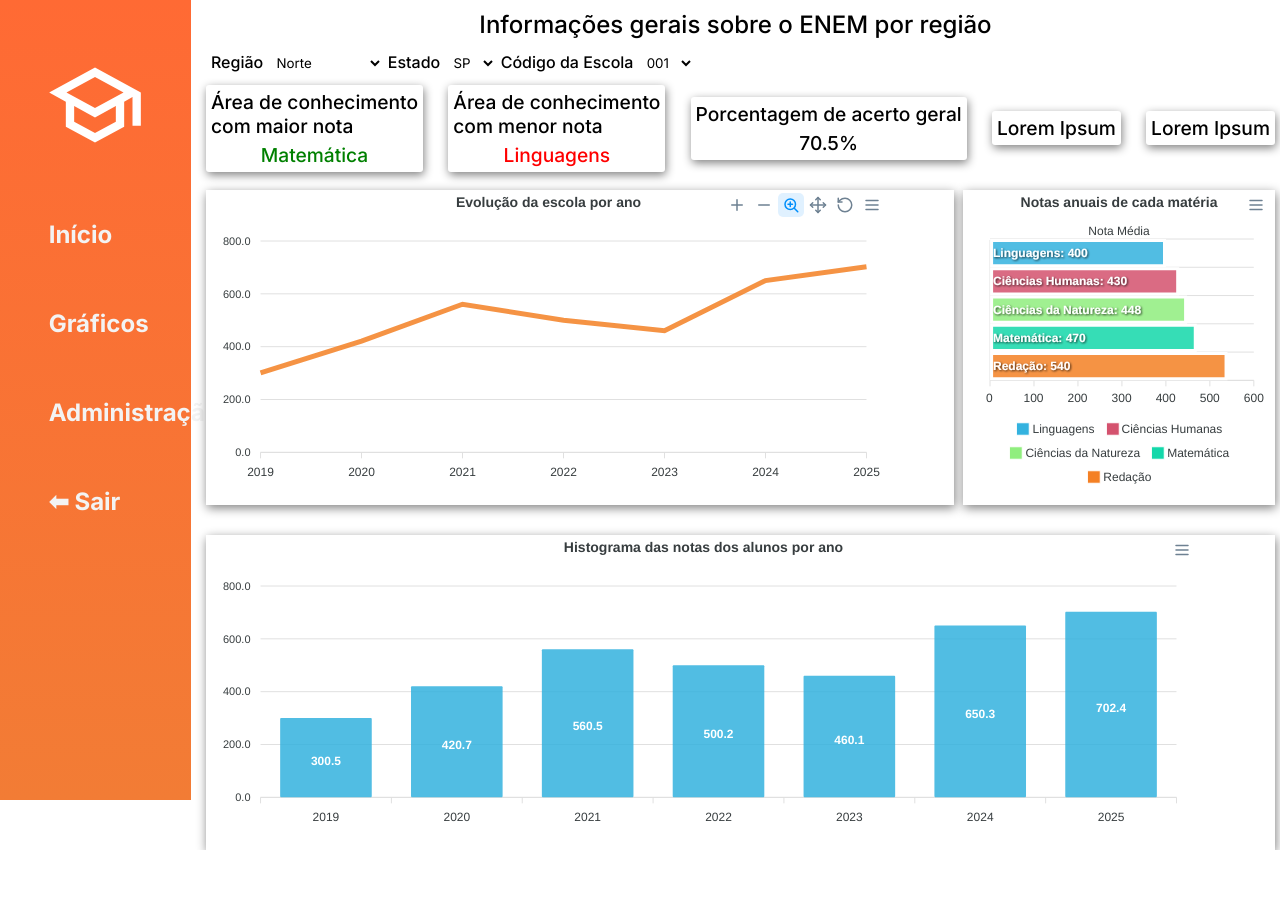
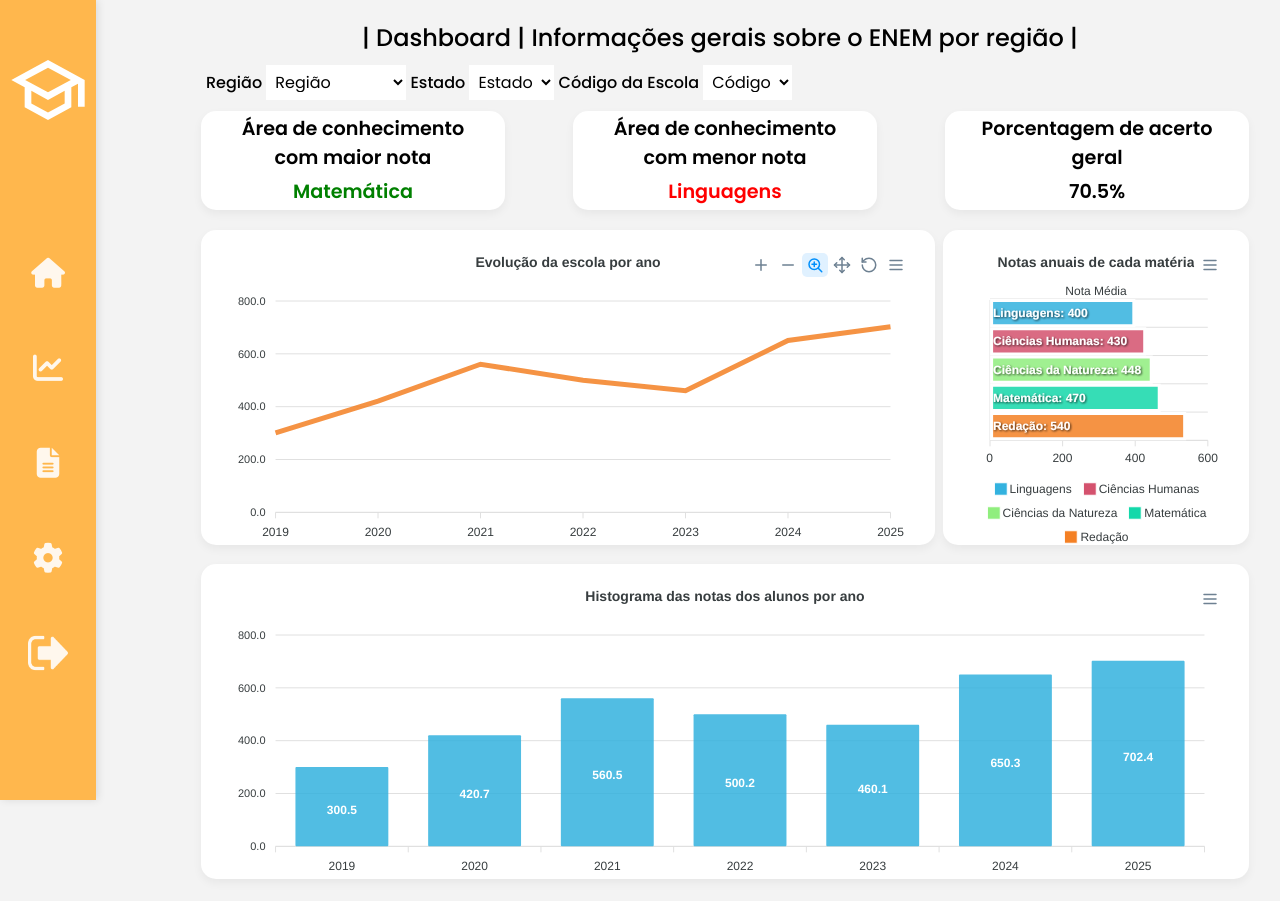
Before and after one commit to Tropa-dos-DELETE-sem-WHERE/aplicacao-web, a website: page public/dashboard.html in a window 1280 px wide. Before the commit the page ends 850 px from the top, so only its background shows below. Drawn offline with nearby package versions, Linux system fonts and the light colour scheme.

Commit message:
página de dash terminada e revisada, alterações minimas no site

```diff
--- a/public/css/cadastro.css
+++ b/public/css/cadastro.css
@@ -7,6 +7,7 @@
 :root {
   --azul-vivo: #1e90ff;
   --laranja-vivo: #ff6a34;
+  --laranja-claro: #F27C35;
   --vermelho-vivo: #ff3b30;
   --branco: #f3f3f3;
   --cinza: #ebebeb;
@@ -21,7 +22,7 @@ main {
   background-color: var(--cinza);
   width: 100%;
   height: 87vh;
-  background-image: url("../assets/jovens-amigos-em-um-albergue.jpg");
+  background-image: url("../assets/imagens/foto4.webp");
   background-size: cover;
   background-position: center;
   background-repeat: no-repeat;
@@ -85,7 +86,7 @@ button:focus {
 }
 
 .campo button {
-  background-color: var(--laranja-vivo);
+  background-image: linear-gradient( var(--laranja-claro),var(--laranja-vivo));
   border: none;
   margin-top: 10px;
   font-weight: bold;
--- a/public/css/dashboard.css
+++ b/public/css/dashboard.css
@@ -1,20 +1,94 @@
-    body{
-        margin: 0px;
-        overflow: hidden;
-        font-family: Inter;
+ @import url('https://cdnjs.cloudflare.com/ajax/libs/font-awesome/6.4.0/css/all.min.css');
+
+   :root {
+    --azul-vivo: #1e90ff;
+    --laranja-vivo: #ff6a34;
+    --vermelho-vivo: #ff3b30;
+    --laranja-claro: #F27C35;
+    --branco: #f3f3f3;
+    --cinza: #ebebeb;
+    --cinza-escuro: #4f4f4f;
 }
 
-    main{
+
+*{
+    padding: 0;
+    margin: 0;
+    box-sizing: border-box;
+    font-family: 'Poppins', sans-serif;
+}
+
+body{
+    padding: 0;
+    margin: 0;
+    overflow: hidden;
+    gap: 80px;
+}
+
+  img{
+        width: 80px;
+        height: 80px;
+        filter: invert(100%);
+    }
+
+
+.barra-lateral {
+  width: 7.5%;
+  height: 100vh;
+  gap: 50px;
+  padding: 50px 0;
+  background: #ffb74d;
+  box-shadow: 2px 0 8px rgba(0, 0, 0, 0.1);
+  transition: all 0.3s ease;
+}
+
+.barra-lateral ul {
+  list-style: none;
   display: flex;
   flex-direction: column;
-    padding: 10px;
+  align-items: center;
+  gap: 50px;
+  padding: 0;
+  margin: 0;
+}
+
+.barra-lateral ul li {
+  font-size: 30px;
+  color: #fff;
+  opacity: 0.9;
+  cursor: pointer;
+  transition: 0.3s;
+}
+
+
+.barra-lateral ul li:hover {
+    transform: scale(1.2);
+    opacity: 1;
+}
+
+h2{
+    font-size: 1.2rem;
+    font-weight: 600;
 }
 
 h3{
     font-size: 1.5rem;
     text-align: center;
     font-weight: 500;
+}
 
+
+select{
+    background-color: white;
+    padding: 5px;
+    border: none;
+    font-size: 1.0rem;
+    gap: 20px;
+    }
+
+label{
+    font-size: 1.0rem;
+    gap: 20px;
 }
 
     .filter-container{
@@ -28,14 +102,6 @@
         font-weight: 500;
     }
 
-    select {
-        background-color: white;
-        padding: 5px;
-        border: none;
-        gap: 1%;
-    }
-
-
 
     .kpi-container{
         display: flex;
@@ -43,9 +109,9 @@
         justify-content: space-between;
         flex-direction: row;
         flex-wrap: wrap;
-        margin: 15px 6px 0px 5px;
+        margin: 30px 5px 0px 5px;
         width: 100%;
-        height: 70px;
+        height: 110px;
     }
 
     .graph-container{
@@ -56,46 +122,71 @@
         flex-direction: row;
         margin: 5px;
         width: 100%;
-        height: 100%;
+        height: 80%;
+        transition: all 0.3s ease;
+    }
+
+    .graph1:hover, .graph2:hover,  .graph3:hover{
+        transform: scale(1.03);
+        box-shadow: 0 6px 18px rgba(0, 0, 0, 0.1);
+        cursor: pointer;
+    }
+
+       .kpi:hover{
+        transform: scale(1.05);
+        box-shadow: 0 6px 18px rgba(0, 0, 0, 0.1);
+        cursor: pointer;
     }
 
     .kpi{
+        text-align: center;
+        height: 90%;
+        width: 29%;
         display: flex;
         align-items: center;
         justify-content: center;
         flex-direction: column;
-        border-radius: 3px;
         background-color: white;
         padding: 5px;
         gap: 5px;
-        box-shadow: 1px 3px 10px grey;
-    }
-
-    h2{
-        font-size: 1.2rem;
-         font-weight: 500;
+        padding: 20px;
+        border-radius: 15px;
+        text-align: center;
+        box-shadow: 0 4px 10px rgba(0, 0, 0, 0.05);
+        transition: all 0.3s ease;
     }
 
     .graph1{
         width: 70%;
-        margin-top: 30px;
         height: 30vh;
         background-color: white;
-        box-shadow: 1px 3px 10px grey;
+        transition: all 0.3s ease;
+        background: white;
+        padding: 20px;
+        border-radius: 15px;
+        text-align: center;
+        box-shadow: 0 4px 10px rgba(0, 0, 0, 0.05);
+        transition: all 0.3s ease;
     }
 
     .graph3{
         width: 29.2%;
-        margin-top: 30px;
         height: 30vh;
         background-color: white;
-        box-shadow: 1px 3px 10px grey;
+        padding: 20px;
+        border-radius: 15px;
+        text-align: center;
+        box-shadow: 0 4px 10px rgba(0, 0, 0, 0.05);
+        transition: all 0.3s ease;
     }
 
     .graph2{
         width: 100%;
-        margin-top: 30px;
         height: 30vh;
         background-color: white;
-        box-shadow: 1px 3px 10px grey;
+        padding: 20px;
+        border-radius: 15px;
+        text-align: center;
+        box-shadow: 0 4px 10px rgba(0, 0, 0, 0.05);
+        transition: all 0.3s ease;
     }
--- a/public/css/estilo.css
+++ b/public/css/estilo.css
@@ -3,6 +3,7 @@
 :root {
   --azul-vivo: #1e90ff;
   --laranja-vivo: #ff6a34;
+  --laranja-claro: #F27C35;
   --vermelho-vivo: #ff3b30;
   --branco: #f3f3f3;
   --cinza: #ebebeb;
@@ -19,7 +20,7 @@
 header {
   width: 100%;
   height: 13vh;
-  background-image: linear-gradient(var(--laranja-vivo), var(--vermelho-vivo));
+  background-image: linear-gradient( #ffac4d, var(--laranja-vivo));
   display: flex;
   flex-direction: row;
   align-items: center;
@@ -48,11 +49,12 @@ header nav ul li a {
   font-size: 1.2rem;
   transition: 0.3s;
   font-weight: 500;
+  transition: all 0.3s ease;
 }
 
 header nav ul li a:hover{
   transform: scale(1.00);
-  background-color: var(--laranja-vivo);
+  background-color: var(--laranja-claro);
   color: var(--branco);
   border: 2px solid var(--branco);
 }
@@ -63,7 +65,7 @@ footer {
   justify-content: space-around;
   width: 100%;
   height: fit-content;
-  background-image: linear-gradient(var(--laranja-vivo), var(--vermelho-vivo));
+  background-image: linear-gradient(var(--laranja-vivo), #ffac4d);
   padding: 40px 20px;
 }
 
@@ -91,7 +93,7 @@ footer nav ul li a{
 }
 
 footer nav ul li a:hover{
-  color: var(--laranja-vivo);
+  color: var(--vermelho-vivo);
 }
 
 /* Responsividade */
--- a/public/css/logado.css
+++ b/public/css/logado.css
@@ -15,61 +15,16 @@
     font-family: Inter;
 }
 
+
+a{
+    text-decoration: none;
+    color: #fff;
+}
+
 body{
     display: flex;
     flex-direction: row;
-}
-
-aside, main{
-    height: 100vh;
-}
-
-aside{
-    width: 15vw;
-    background-image: linear-gradient(var(--laranja-vivo), var(--laranja-claro));
-    display: flex;
-    flex-direction: column;
-    align-items: center;
-    padding: 40px 0 40px 0;
-    gap: 40px;
-}
-
-    img{
-        width: 100px;
-        height: 130px;
-        filter: invert(100%);
-    }
-
-    nav{
-        display: flex;
-        align-items: center;
-        justify-content: center;
-        flex-direction: column;
-        gap: 40px;
-        width: 100%;
-    }
-
-    a{
-        display: flex;
-        align-items: center;
-        justify-content: flex-start;
-        padding: 10px 0px 10px 20px;
-        text-decoration: none;
-        font-size: 1.5rem;
-        background-color: transparent;
-        border-radius: 10px;
-        width: 70%;
-        color: var(--branco);
-        font-weight: bold;
-        transition: .3s;
-    }
-
-    a:hover{
-        outline: 0;
-        transform: scale(1.05);
-        border: 2px solid var(--branco);
-        background-color: var(--laranja-vivo);
-    }
+        background-color: var(--branco);
 }
 
 main{
@@ -77,3 +32,48 @@ main{
     background-color: var(--branco);
     padding: 20px;
 }
+    nav{
+        display: flex;
+        align-items: center;
+        justify-content: center;
+        flex-direction: column;
+        gap: 40px;
+        height: 100%;
+    }
+
+
+
+.barra-lateral {
+  width: 7.5%;
+  background: #ffb74d;
+  padding: 50px 0;
+  box-shadow: 2px 0 8px rgba(0, 0, 0, 0.1);
+  display: flex;
+  flex-direction: column;
+  align-items: center;
+  gap: 50px;
+  transition: all 0.3s ease;
+}
+
+.barra-lateral ul {
+  list-style: none;
+  display: flex;
+  flex-direction: column;
+  align-items: center;
+  gap: 50px;
+  padding: 0;
+  margin: 0;
+}
+
+.barra-lateral ul li {
+  font-size: 30px;
+  color: #fff;
+  opacity: 0.9;
+  cursor: pointer;
+  transition: 0.3s;
+}
+
+.barra-lateral ul li:hover {
+  transform: scale(1.2);
+  opacity: 1;
+}
--- a/public/css/overviewStyle.css
+++ b/public/css/overviewStyle.css
@@ -1,7 +1,10 @@
+ @import url('https://cdnjs.cloudflare.com/ajax/libs/font-awesome/6.4.0/css/all.min.css');
+
    :root {
     --azul-vivo: #1e90ff;
     --laranja-vivo: #ff6a34;
     --vermelho-vivo: #ff3b30;
+    --laranja-claro: #F27C35;
     --branco: #f3f3f3;
     --cinza: #ebebeb;
     --cinza-escuro: #4f4f4f;
@@ -11,78 +14,84 @@
     padding: 0;
     margin: 0;
     box-sizing: border-box;
-    font-family: Inter;
+
 }
 
 body{
-    display: flex;
-    flex-direction: row;
+    padding: 0;
+    margin: 0;
+    gap: 80px;
 }
 
-aside, main{
-    height: 100vh;
+ img{
+        width: 80px;
+        height: 80px;
+        filter: invert(100%);
     }
 
-aside{
-    width: 15vw;
-    background-color: #A9A9A9;
+
+.barra-lateral {
+  width: 7.5%;
+  height: 100vh;
+  gap: 50px;
+  padding: 50px 0;
+  background: #ffb74d;
+  box-shadow: 2px 0 8px rgba(0, 0, 0, 0.1);
+  transition: all 0.3s ease;
+}
+
+.barra-lateral ul {
+  list-style: none;
   display: flex;
   flex-direction: column;
   align-items: center;
-    padding: 40px 0 40px 0;
-    gap: 40px;
-    background-image: linear-gradient(var(--laranja-vivo), var(--laranja-claro));
+  padding: 0;
+  margin: 0;
 }
 
-    img{
-        width: 130px;
-        height: 130px;
-        filter: invert(100%);
+.barra-lateral ul li {
+  font-size: 30px;
+  color: #fff;
+  opacity: 0.9;
+  cursor: pointer;
+  transition: 0.3s;
 }
 
-    nav{
-        display: flex;
-        align-items: center;
-        justify-content: center;
-        flex-direction: column;
-        gap: 30px;
-        width: 100%;
+.barra-lateral ul li:hover {
+  transform: scale(1.2);
+  opacity: 1;
 }
 
-    a{
-        display: flex;
-        align-items: center;
-        justify-content: flex-start;
-        padding: 10px 0px 10px 20px;
-        text-decoration: none;
-        font-size: 1.5rem;
-        background-color: transparent;
-        border-radius: 10px;
-        width: 70%;
-        color: var(--laranja-vivo);
-        font-weight: bold;
-        transition: .3s;
-    }
-
-    .navbar a:hover{
-        transform: scale(1.05);
-        border:  2px solid var(--laranja-vivo);
-    }
 
     main{
     display: flex;
     flex-direction: column;
     align-items: center;
     justify-content: center;
-    gap: 40px;
+    }
+
+    .bem-vindo{
+        margin-bottom: 60px;
+        text-align: center;
+    }
+
+    .bem-vindo h1,h2{
+        margin: 20px;
+        font-family: 'Poppins', sans-serif;
     }
 
     h1{
-        font-size: 2rem;
+        font-size:2.5rem;
     }
 
     h2{
-        font-size: 1.5rem;
+        font-size: 1.3rem;
+
+    }
+
+     h3{
+        font-size: 1.0rem;
+        font-weight: 500;
     }
 
     .options-container{
@@ -100,38 +109,46 @@ aside{
         justify-content: center;
         align-items: center;
         height: 100%;
-        width: 40%;
+        width: 80%;
         margin: 0 4%;
-        padding: 40px;
+        padding: 30px;
         background-color: #ebebeb;
-        border-radius: 5px;
+        border-radius: 15px;
         box-shadow: 1px 3px 10px grey;
+        transition: all 0.3s ease;
+    }
+
+
+    .metas:hover{
+        transform: scale(1.05);
+        box-shadow: 0 6px 18px rgba(0, 0, 0, 0.1);
+        cursor: pointer;
     }
 
     .option{
         display: flex;
         flex-direction: column;
-        align-items: center;
-        justify-content: center;
+        text-align: center;
         height: 100%;
-        width: 40%;
-        padding: 10px;
-        font-size: 1.0rem;
+        width: 60%;
+        margin: 5px;
         color: #000;
         flex: 1 1 calc(33% - 50px); /* ocupando 1/3 da linha - gap do .options-container */;
+        font-family: 'Poppins', sans-serif;
     }
 
 
     button, .clique{
         width: 60%;
-        padding: 3px;
+        padding: 7px;
         margin: 2%;
         font-size: 1.0rem;
         color: var(--branco);
-        background-image: -webkit-linear-gradient(var(--laranja-claro), var(--laranja-vivo));
+        background-image: -webkit-linear-gradient(var(--laranja-claro), #ffb74d);
         text-decoration: none;
         border:#ff3b30;
         border-radius: 5px;
+        transition: all 0.3s ease;
     }
 
     button:hover{
--- a/public/css/professores.css
+++ b/public/css/professores.css
@@ -1,12 +1,12 @@
 body {
-  font-family: Arial, sans-serif;
+  font-family: 'Poppins', sans-serif;
   background-color: #f8f9fa;
   margin: 0;
   padding: 0;
 }
 
 header {
-  background-color: #ff6a34;
+  background-color: #ffb74d;
   color: #fff;
   text-align: center;
   padding: 15px 0;
@@ -101,7 +101,7 @@ th {
     display: flex;
 }
 .modal-container{
-position: fixed;
+  position: fixed;
   top: 0;
   left: 0;
   width: 100%;
@@ -120,14 +120,14 @@ position: fixed;
     z-index: 1;
   }
 .modal {
-    position: relative;
+    position: fixed;
     overflow-y: auto;
     background: white;
     padding: 2rem;
     border-radius: 10px;
     z-index: 2;
-    width: 50%;
-    height: 60%;
+    width: 60%;
+    height: 80%;
   }
 .modal .box{
     height: 100%;
@@ -189,7 +189,7 @@ input{
 .boxButton button, .form-group button{
   color: white;
   border: none;
-  background-image: -webkit-linear-gradient(#ff6a34,#ff3b30);
+  background: #ff6a34;
   padding: 10px;
   margin: 5px;
   border-radius: 3px;
--- a/public/css/telaPerfilUsuario.css
+++ b/public/css/telaPerfilUsuario.css
@@ -15,7 +15,7 @@ body {
 
 
 .container {
-    width: 20%;
+    width: 27.5%;
     background: #fff;
     padding: 20px;
     border-radius: 15px;
--- a/public/dashboard.html
+++ b/public/dashboard.html
@@ -16,25 +16,27 @@
 </head>
 <body>
 
-    <aside>
-        <img src="./assets/icons/escola.svg" alt="" srcset="">
-
-        <nav>
-                <a href="overview.html"> Início </a>
-                <a href="dashboard.html"> Gráficos </a>
-                <a href="professores.html"> Administração</a>
-                <a href="index.html">⬅ Sair</a>
-            </nav>
-
-    </aside>
+<aside class="barra-lateral">
+    <div class="logo"><img src="./assets/icons/escola.svg"></div>
+    <nav>
+      <ul>
+        <li><a href="overview.html"><i class="fas fa-home"></i></a></li>
+        <li><a href="dashboard.html"><i class="fas fa-chart-line"></i></a></li>
+        <li><a href="professores.html"><i class="fas fa-file-alt"></i></a></li>
+        <li><a href="perfilUsuario.html"><i class="fas fa-cog"></i></a></li>
+        <li><a href="index.html"><img src="assets/icons/opcao-de-sair.png" style="height: 80%; width: 40px;"></a></li>
+      </ul>
+    </nav>
+  </aside>
 
     <main>
 
-        <h3>Informações gerais sobre o ENEM por região</h3>
+        <h3>| Dashboard | Informações gerais sobre o ENEM por região |</h3>
 
         <div class="filter-container">
             <label for="Região">Região</label>
             <select id="Região">
+            <option value="#">Região</option>
             <option value="Norte">Norte</option>
             <option value="Sul">Sul</option>
             <option value="Centro-Oeste">Centro-Oeste</option>
@@ -44,6 +46,7 @@
 
            <label for="Estado">Estado</label>
             <select id="Estado">
+            <option value="#">Estado</option>
             <option value="SP">SP</option>
             <option value="RJ">RJ</option>
             <option value="ES">ES</option>
@@ -52,6 +55,7 @@
 
            <label for="Código da Escola">Código da Escola</label>
             <select id="Código da Escola">
+            <option value="#">Código</option>
             <option value="001">001</option>
             <option value="002">002</option>
             <option value="003">003</option>
@@ -61,22 +65,16 @@
 
         <div class="kpi-container">
             <div class="kpi">
-              <h2>Área de conhecimento <br> com maior nota</h2>
+              <h2>Área de conhecimento com maior nota</h2>
               <h2 style="color: green;">Matemática</h2>
             </div>
             <div class="kpi">
-              <h2>Área de conhecimento <br> com menor nota</h2>
+              <h2>Área de conhecimento com menor nota</h2>
               <h2 style="color: red;">Linguagens</h2>
             </div>
             <div class="kpi">
               <h2>Porcentagem de acerto geral</h2>
               <h2>70.5%</h2>
-            </div>
-             <div class="kpi">
-              <h2>Lorem Ipsum</h2>
-            </div>
-            <div class="kpi">
-              <h2>Lorem Ipsum</h2>
             </div>
         </div>
 
@@ -103,7 +101,7 @@
         height: 300
       },
       series: [{
-        name: 'Teste',
+        name: 'Nota Média',
         data: Valores,
       }],
       xaxis: {
```
Also changed, not shown: public/css/index.css (+18 -10 lines), public/overview.html (+18 -14 lines), public/assets/icons/opcao-de-sair.png (added), public/assets/imagens/foto1.webp (added), public/assets/imagens/foto2.webp (added), public/assets/imagens/foto3.webp (added), 5 other files. Lines whose indentation alone changed are shown as unchanged.
